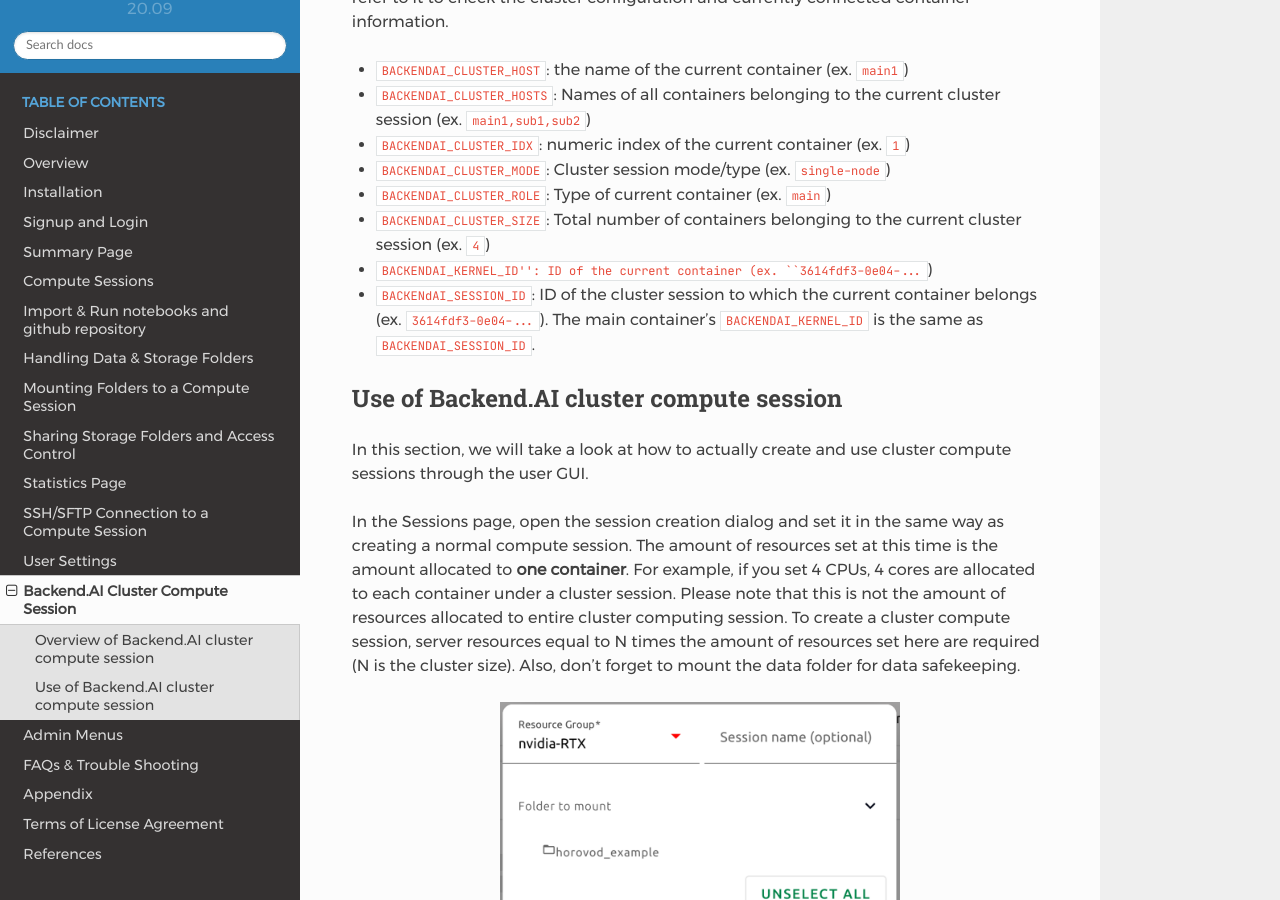
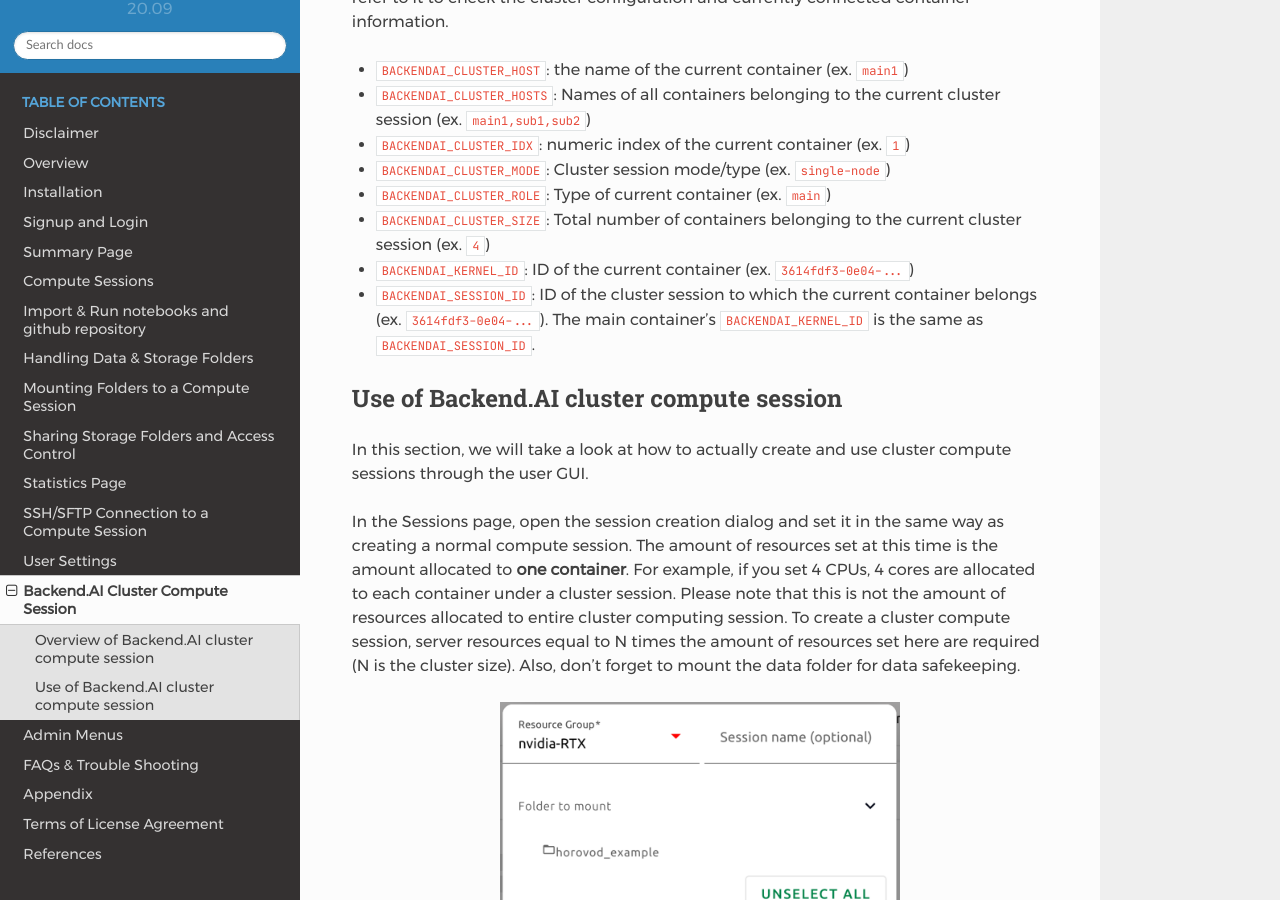
Before and after one commit to lablup/backend.ai-docs-webui, a Sphinx documentation site: the page built from docs/cluster_session/cluster_session.rst, in a window 1280 px wide and 900 px high, scrolled down 1783 px. Built offline with Sphinx 7.4.7 and the Read the Docs theme 2.0.0, drawn with Linux system fonts in a browser that asks for light colours.

Commit message:
fix: typos

```diff
--- a/docs/cluster_session/cluster_session.rst
+++ b/docs/cluster_session/cluster_session.rst
@@ -75,9 +75,9 @@
 * ``BACKENDAI_CLUSTER_ROLE``: Type of current container (ex. ``main``)
 * ``BACKENDAI_CLUSTER_SIZE``: Total number of containers belonging to the
   current cluster session (ex. ``4``)
-* ``BACKENDAI_KERNEL_ID'': ID of the current container
+* ``BACKENDAI_KERNEL_ID``: ID of the current container
   (ex. ``3614fdf3-0e04-...``)
-* ``BACKENdAI_SESSION_ID``: ID of the cluster session to which the current
+* ``BACKENDAI_SESSION_ID``: ID of the cluster session to which the current
   container belongs (ex. ``3614fdf3-0e04-...``). The main container's
   ``BACKENDAI_KERNEL_ID`` is the same as ``BACKENDAI_SESSION_ID``.
 
```
Also changed, not shown: 1 other file.
